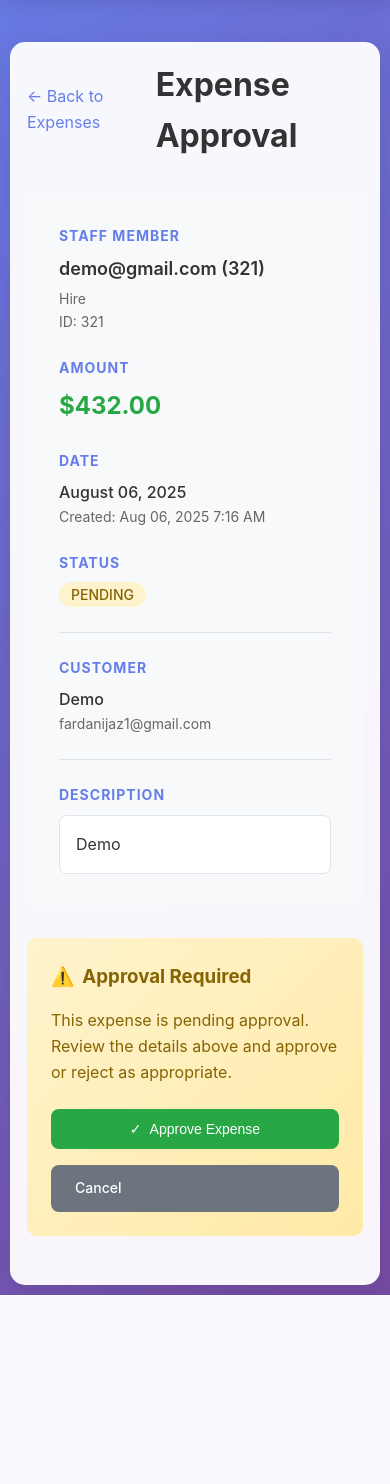
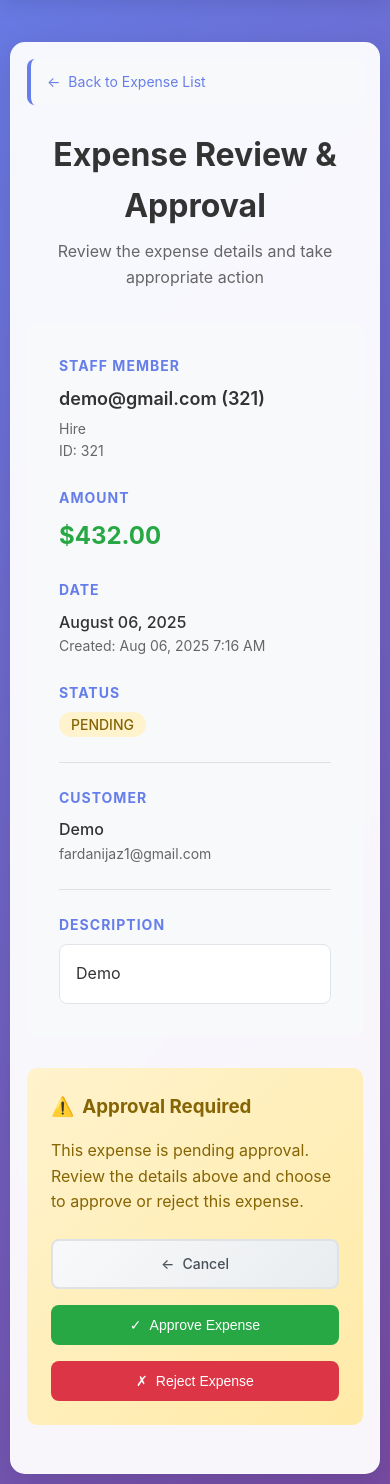
Before and after one commit to fardanahmed/pbac, a Django app: page /expenses/2/approve/ in a window 390 px wide. Shown: the part 186-1670 px from the top of the page. Before the commit the page ends 1481 px from the top, so only its background shows below. Run offline with Django 5.2, Linux system fonts and the light colour scheme; a user stored in the database is signed in; data comes from the database, SQL or seed files in the repository.

Commit message:
Visual improvements, and Reject, cancel buttons added

```diff
--- a/accounts/views.py
+++ b/accounts/views.py
@@ -7,7 +7,11 @@ from .models import Expenses
 def approve_expense(request, expense_id):
     expense = get_object_or_404(Expenses, id=expense_id)
     if request.method == 'POST' and expense.status == 'pending':
-        expense.status = 'approved'
+        action = request.POST.get('action')
+        if action == 'approve':
+            expense.status = 'approved'
+        elif action == 'reject':
+            expense.status = 'rejected'
         expense.save()
         return redirect('expense_list')
     return render(request, 'approve_expense.html', {'expense': expense})
--- a/config/settings.py
+++ b/config/settings.py
@@ -28,7 +28,6 @@ INSTALLED_APPS = [
     'django.contrib.messages',
     'django.contrib.staticfiles',
     'accounts',
-    'rules'
 ]
 
 MIDDLEWARE = [
@@ -44,7 +43,6 @@ MIDDLEWARE = [
 ROOT_URLCONF = 'config.urls'
 
 AUTHENTICATION_BACKENDS = (
-    'rules.permissions.ObjectPermissionBackend',
     'django.contrib.auth.backends.ModelBackend',
     'accounts.backends.EmailBackend',
 )
--- a/templates/approve_expense.html
+++ b/templates/approve_expense.html
@@ -5,37 +5,55 @@
 {% block content %}
 <div style="max-width: 800px; margin: 0 auto;">
     <div class="card">
-        <div style="display: flex; align-items: center; margin-bottom: 2rem;">
-            <a href="{% url 'expense_list' %}" style="color: #667eea; text-decoration: none; margin-right: 1rem;">
-                ← Back to Expenses
+        <!-- Navigation breadcrumb -->
+        <div
+            style="background: #f8f9fa; padding: 0.75rem 1rem; border-radius: 8px; margin-bottom: 1.5rem; border-left: 4px solid #667eea;">
+            <a href="{% url 'expense_list' %}"
+                style="color: #667eea; text-decoration: none; font-size: 14px; display: flex; align-items: center;">
+                <span style="margin-right: 0.5rem;">←</span>
+                Back to Expense List
             </a>
-            <h1 style="color: #333; margin: 0;">Expense Approval</h1>
+        </div>
+
+        <!-- Page title -->
+        <div style="text-align: center; margin-bottom: 2rem;">
+            <h1 style="color: #333; margin: 0; font-size: 2rem;">Expense Review & Approval</h1>
+            <p style="color: #666; margin-top: 0.5rem;">Review the expense details and take appropriate action</p>
         </div>
 
         <div style="background: #f8f9fa; padding: 2rem; border-radius: 10px; margin-bottom: 2rem;">
             <div style="display: grid; grid-template-columns: repeat(auto-fit, minmax(250px, 1fr)); gap: 1.5rem;">
                 <div>
-                    <h3 style="color: #667eea; margin-bottom: 0.5rem; font-size: 14px; text-transform: uppercase; letter-spacing: 1px;">Staff Member</h3>
+                    <h3
+                        style="color: #667eea; margin-bottom: 0.5rem; font-size: 14px; text-transform: uppercase; letter-spacing: 1px;">
+                        Staff Member</h3>
                     <div style="font-size: 18px; font-weight: 600; margin-bottom: 0.25rem;">{{ expense.staff }}</div>
                     <div style="color: #666; font-size: 14px;">{{ expense.staff.position }}</div>
                     <div style="color: #666; font-size: 14px;">ID: {{ expense.staff.employee_id }}</div>
                 </div>
 
                 <div>
-                    <h3 style="color: #667eea; margin-bottom: 0.5rem; font-size: 14px; text-transform: uppercase; letter-spacing: 1px;">Amount</h3>
+                    <h3
+                        style="color: #667eea; margin-bottom: 0.5rem; font-size: 14px; text-transform: uppercase; letter-spacing: 1px;">
+                        Amount</h3>
                     <div style="font-size: 24px; font-weight: bold; color: #28a745;">${{ expense.amount }}</div>
                 </div>
 
                 <div>
-                    <h3 style="color: #667eea; margin-bottom: 0.5rem; font-size: 14px; text-transform: uppercase; letter-spacing: 1px;">Date</h3>
+                    <h3
+                        style="color: #667eea; margin-bottom: 0.5rem; font-size: 14px; text-transform: uppercase; letter-spacing: 1px;">
+                        Date</h3>
                     <div style="font-size: 16px; font-weight: 500;">{{ expense.date_incurred|date:"F d, Y" }}</div>
                     {% if expense.created_at %}
-                    <div style="color: #666; font-size: 14px;">Created: {{ expense.created_at|date:"M d, Y g:i A" }}</div>
+                    <div style="color: #666; font-size: 14px;">Created: {{ expense.created_at|date:"M d, Y g:i A" }}
+                    </div>
                     {% endif %}
                 </div>
 
                 <div>
-                    <h3 style="color: #667eea; margin-bottom: 0.5rem; font-size: 14px; text-transform: uppercase; letter-spacing: 1px;">Status</h3>
+                    <h3
+                        style="color: #667eea; margin-bottom: 0.5rem; font-size: 14px; text-transform: uppercase; letter-spacing: 1px;">
+                        Status</h3>
                     <span class="status-badge status-{{ expense.status }}" style="font-size: 14px;">
                         {{ expense.get_status_display }}
                     </span>
@@ -44,14 +62,18 @@
 
             {% if expense.customer %}
             <div style="margin-top: 1.5rem; padding-top: 1.5rem; border-top: 1px solid #dee2e6;">
-                <h3 style="color: #667eea; margin-bottom: 0.5rem; font-size: 14px; text-transform: uppercase; letter-spacing: 1px;">Customer</h3>
+                <h3
+                    style="color: #667eea; margin-bottom: 0.5rem; font-size: 14px; text-transform: uppercase; letter-spacing: 1px;">
+                    Customer</h3>
                 <div style="font-size: 16px; font-weight: 500;">{{ expense.customer.name }}</div>
                 <div style="color: #666; font-size: 14px;">{{ expense.customer.email }}</div>
             </div>
             {% endif %}
 
             <div style="margin-top: 1.5rem; padding-top: 1.5rem; border-top: 1px solid #dee2e6;">
-                <h3 style="color: #667eea; margin-bottom: 0.5rem; font-size: 14px; text-transform: uppercase; letter-spacing: 1px;">Description</h3>
+                <h3
+                    style="color: #667eea; margin-bottom: 0.5rem; font-size: 14px; text-transform: uppercase; letter-spacing: 1px;">
+                    Description</h3>
                 <div style="background: white; padding: 1rem; border-radius: 8px; border: 1px solid #e1e5e9;">
                     {{ expense.description|linebreaks }}
                 </div>
@@ -59,25 +81,50 @@
         </div>
 
         {% if expense.status == 'pending' %}
-            <div style="background: linear-gradient(135deg, #fff3cd 0%, #ffeaa7 100%); padding: 1.5rem; border-radius: 10px; margin-bottom: 2rem;">
+        <div
+            style="background: linear-gradient(135deg, #fff3cd 0%, #ffeaa7 100%); padding: 1.5rem; border-radius: 10px; margin-bottom: 2rem;">
             <h3 style="color: #856404; margin-bottom: 1rem; display: flex; align-items: center;">
                 <span style="margin-right: 0.5rem;">⚠️</span>
                 Approval Required
             </h3>
             <p style="color: #856404; margin-bottom: 1.5rem;">
-                    This expense is pending approval. Review the details above and approve or reject as appropriate.
+                This expense is pending approval. Review the details above and choose to approve or reject this expense.
             </p>
 
-                <form method="post" style="display: flex; gap: 1rem; flex-wrap: wrap;">
+            <div class="action-buttons"
+                style="display: flex; justify-content: space-between; align-items: center; flex-wrap: wrap;">
+                <!-- Action buttons group (left side) -->
+                <div style="display: flex; gap: 1rem; flex-wrap: wrap;">
+                    <form method="post" style="display: inline-block;">
                         {% csrf_token %}
-                    <button type="submit" class="btn btn-success" style="display: flex; align-items: center;">
+                        <input type="hidden" name="action" value="approve">
+                        <button type="submit" class="btn btn-success"
+                            style="display: flex; align-items: center; white-space: nowrap;">
                             <span style="margin-right: 0.5rem;">✓</span>
                             Approve Expense
                         </button>
-                    <a href="{% url 'expense_list' %}" class="btn btn-secondary">
+                    </form>
+
+                    <form method="post" style="display: inline-block;">
+                        {% csrf_token %}
+                        <input type="hidden" name="action" value="reject">
+                        <button type="submit" class="btn btn-reject"
+                            style="display: flex; align-items: center; white-space: nowrap;"
+                            onclick="return confirm('Are you sure you want to reject this expense? This action cannot be undone.')">
+                            <span style="margin-right: 0.5rem;">✗</span>
+                            Reject Expense
+                        </button>
+                    </form>
+                </div>
+
+                <!-- Cancel button (right side) -->
+                <a href="{% url 'expense_list' %}" class="btn btn-cancel"
+                    style="white-space: nowrap; display: flex; align-items: center;">
+                    <span style="margin-right: 0.5rem;">←</span>
                     Cancel
                 </a>
-                </form>
+            </div>
+        </div>
     </div>
     {% else %}
     <div class="alert alert-info">
@@ -97,22 +144,87 @@
 </div>
 
 <style>
+    .btn-reject {
+        background: #dc3545 !important;
+        color: white !important;
+        transition: all 0.3s ease;
+    }
+
+    .btn-reject:hover {
+        background: #c82333 !important;
+        transform: translateY(-2px);
+        box-shadow: 0 4px 15px rgba(220, 53, 69, 0.4);
+    }
+
+    .btn-cancel {
+        background: linear-gradient(135deg, #f8f9fa 0%, #e9ecef 100%) !important;
+        color: #495057 !important;
+        border: 2px solid #dee2e6 !important;
+        transition: all 0.3s ease;
+        font-weight: 500;
+    }
+
+    .btn-cancel:hover {
+        background: linear-gradient(135deg, #e9ecef 0%, #dee2e6 100%) !important;
+        color: #212529 !important;
+        border-color: #adb5bd !important;
+        transform: translateY(-1px);
+        box-shadow: 0 2px 8px rgba(0, 0, 0, 0.1);
+    }
+
+    .action-buttons {
+        display: flex !important;
+        justify-content: space-between !important;
+        align-items: center !important;
+        flex-wrap: wrap !important;
+        gap: 1rem !important;
+    }
+
+    .action-buttons>div {
+        display: flex;
+        gap: 1rem;
+        flex-wrap: wrap;
+    }
+
+    .action-buttons form {
+        display: inline-block !important;
+        margin: 0 !important;
+    }
+
+    .action-buttons .btn {
+        margin: 0 !important;
+        min-width: 140px;
+    }
+
     @media (max-width: 768px) {
         .card {
             padding: 1rem;
         }
 
-        .grid {
-            grid-template-columns: 1fr;
+        .action-buttons {
+            flex-direction: column !important;
+            align-items: stretch !important;
+            gap: 1rem !important;
         }
 
-        form {
-            flex-direction: column;
+        .action-buttons>div {
+            width: 100%;
+            justify-content: center;
         }
 
-        .btn {
-            width: 100%;
-            justify-content: center;
+        .action-buttons form {
+            flex: 1;
+        }
+
+        .action-buttons .btn {
+            width: 100% !important;
+            justify-content: center !important;
+            min-width: auto !important;
+        }
+
+        .btn-cancel {
+            order: -1;
+            margin-bottom: 0.5rem;
         }
     }
 </style>
```
Lines whose indentation alone changed are shown as unchanged.
